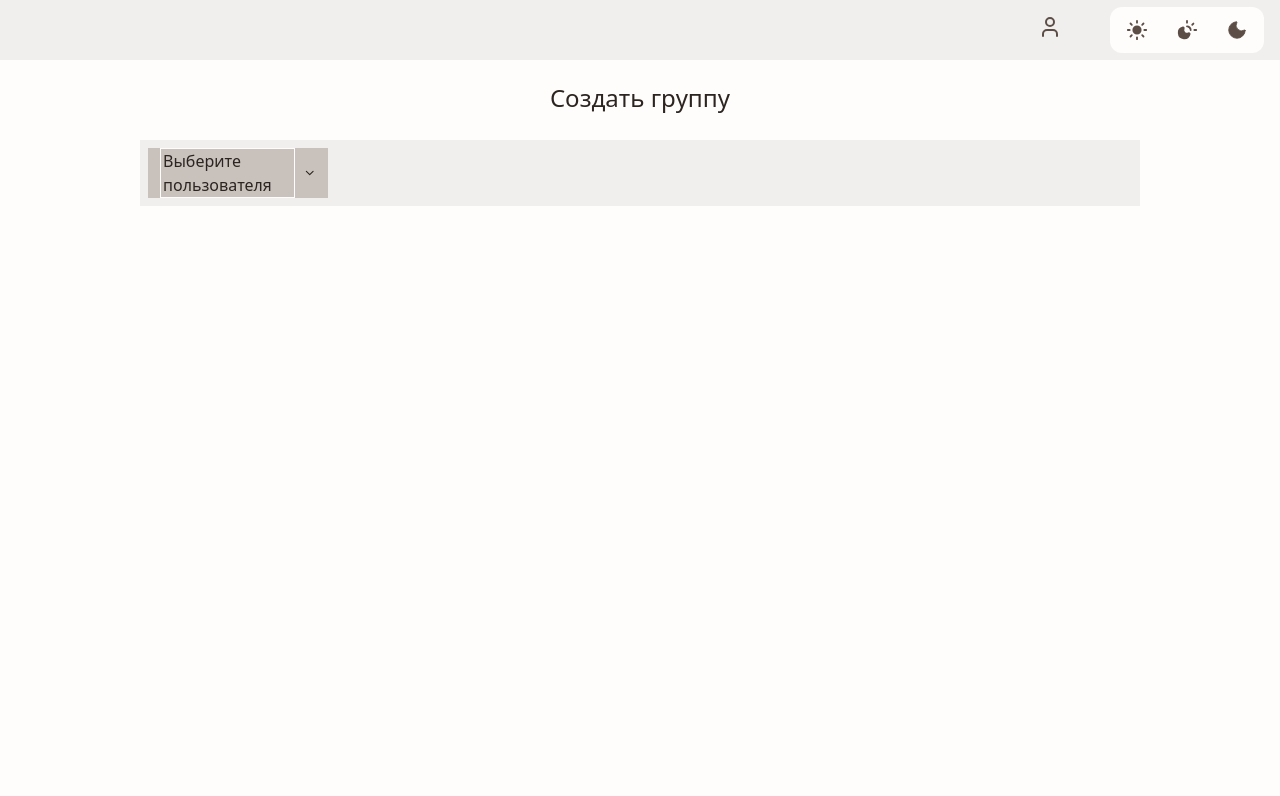
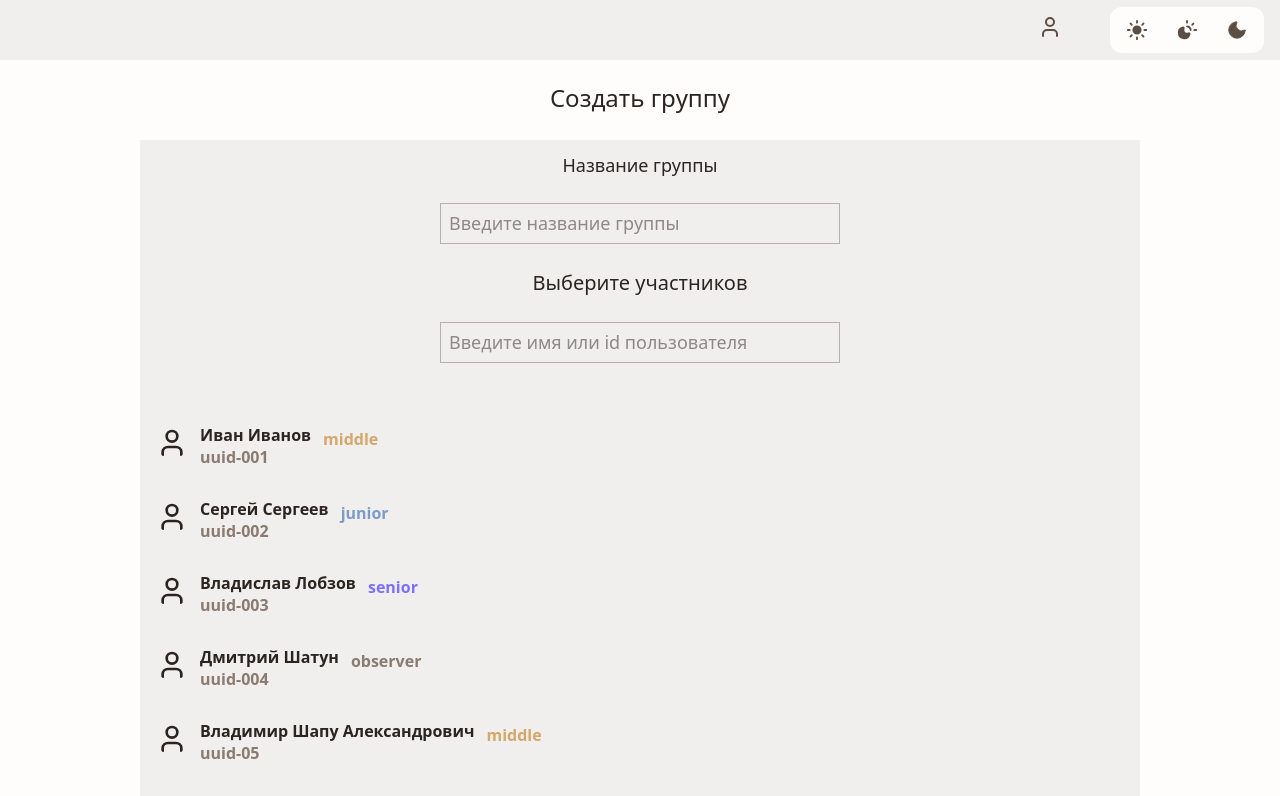
Before and after one commit to trubitsymmxqo0Ot/goals, a Next.js app: page /create-group in a window 1280 px wide. Shown: the top 796 px of the page. Built offline with nearby package versions, Linux system fonts and the light colour scheme.

Commit message:
feat(create-field): added new logic for create group (not done)

```diff
--- a/src/shared/ui/button/button.tsx
+++ b/src/shared/ui/button/button.tsx
@@ -69,11 +69,11 @@ export const Button = ({
 
   return (
     <button {...defaultProps} {...props}>
-      {startContent && !endContent && !isLoading && (
+      {startContent && !isLoading && (
         <div className={text({ size })}>{startContent}</div>
       )}
       <span className="leading-none align-baseline">{children}</span>
-      {endContent && !startContent && !isLoading && (
+      {endContent && !isLoading && (
         <div className={text({ size })}>{endContent}</div>
       )}
       {isLoading && <Icon name="spinner" size={20} className="animate-spin" />}
--- /dev/null
+++ b/src/shared/ui/input/input.tsx
@@ -0,0 +1,13 @@
+import { InputHTMLAttributes } from "react";
+
+interface InputProps extends InputHTMLAttributes<HTMLInputElement> {
+    className?: string
+}
+
+
+export const Input = ({
+    className,
+    ...props
+}: InputProps) => {
+    return <input className={className} {...props} />
+}
--- /dev/null
+++ b/src/widgets/create-field/model/data.tsx
@@ -0,0 +1,58 @@
+import { UsersContext } from "@/shared/ui/select/select-context";
+
+export const mockData: UsersContext[] = [
+    {
+        id: 'uuid-001',
+        image: null,
+        name: 'Иван Иванов',
+        skill: 'middle',
+    },
+    {
+        id: 'uuid-002',
+        image: null,
+        name: 'Сергей Сергеев',
+        skill: 'junior',
+    },
+    {
+        id: 'uuid-003',
+        name: 'Владислав Лобзов',
+        image: null,
+        skill: 'senior',
+    },
+    {
+        id: 'uuid-004',
+        name: 'Дмитрий Шатун',
+        image: null,
+        skill: 'observer'
+    },
+    {
+        id: 'uuid-05',
+        name: "Владимир Шапу Александрович",
+        image: null,
+        skill: 'middle',
+    },
+    {
+        id: 'uuid-07',
+        name: "Любовь А. Г.",
+        image: null,
+        skill: 'middle',
+    },
+    {
+        id: 'uuid-08',
+        name: "Славик",
+        image: null,
+        skill: 'junior',
+    },
+    {
+        id: 'uuid-09',
+        name: "Екатерина Анатольевна",
+        image: null,
+        skill: 'junior',
+    },
+    {
+        id: 'uuid-10',
+        name: "Ярослав Максимович",
+        image: null,
+        skill: 'senior',
+    }
+]
--- /dev/null
+++ b/src/widgets/create-field/model/grades.ts
@@ -0,0 +1,6 @@
+export const grades = {
+    junior: 'text-junior-text',
+    middle: 'text-middle-text',
+    senior: 'text-senior-text',
+    observer: 'text-observer-text',
+}
--- a/src/widgets/create-field/ui/create-field.tsx
+++ b/src/widgets/create-field/ui/create-field.tsx
@@ -1,63 +1,34 @@
 'use client';
-import { Icon } from "@/shared/assets";
 import { text } from "@/shared/primitives/text";
-import { Select, SelectBody, SelectItem, SelectTrigger } from "@/shared/ui/select/select";
+import { SelectUser } from "./select-user";
+import { GroupName } from "./group-name";
+import { useEffect, useState } from "react";
 import { UsersContext } from "@/shared/ui/select/select-context";
-import { useState } from "react";
 
-const mockData: UsersContext[] = [
-    {
-        id: 'uuid-001',
-        image: <Icon name='user' className="size-8 block rounded-full" />,
-        name: 'Иван Иванов',
-        skill: 'middle',
-    },
-    {
-        id: 'uuid-002',
-        image: <Icon name='user' className="size-8 block rounded-full" />,
-        name: 'Сергей Сергеев',
-        skill: 'junior',
-    },
-    {
-        id: 'uuid-003',
-        name: 'Владислав Лобзов',
-        image: <Icon name='user' className="size-8 block rounded-full" />,
-        skill: 'senior',
-    },
-    {
-        id: 'uuid-004',
-        name: 'Дмитрий Шатун',
-        image: <Icon name='user' className="size-8 block rounded-full" />,
-        skill: 'observer'
-    },
-    {
-        id: 'uuid-05',
-        name: "Владимир Слом Александрович",
-        image: <Icon name="user" className="size-8 block rounded-full"/>,
-        skill: 'middle',
-    }
-]
+export interface IData {
+    name: string;
+    users: UsersContext[];
+}
+
+const LC_KEY = 'group-data' as const;
 
 export const CreateField = () => {
-    const [multiply, setMultiply] = useState(true);
+    const [data, setData] = useState<IData>({ name: '', users: [] });
+
+    useEffect(() => {
+        const LCData = localStorage.getItem(LC_KEY);
+        const data = JSON.parse(LCData) as IData;
+        if(!data) {
+            localStorage.setItem(LC_KEY, JSON.stringify(data));
+        }
+    }, [data])
+
     return (
         <section className="flex flex-col items-center gap-6 max-w-250 mx-auto">
             <h2 className={text({ size: '_3xl' })}>Создать группу</h2>
-            <div className="bg-secondary w-full">
-                <Select items={mockData} multiply={multiply}>
-                    <SelectTrigger className="max-w-45"/>
-                    <SelectBody>
-                    {mockData.map(user => (
-                        <SelectItem
-                            id={user.id}
-                            image={user.image}
-                            name={user.name}
-                            skill={user.skill}
-                            key={user.id}
-                        />
-                    ))}
-                    </SelectBody>
-                </Select>
+            <div className="bg-secondary w-full py-3 px-2 flex flex-col gap-6">
+                <GroupName setData={setData} />
+                <SelectUser setData={setData} data={data} />
             </div>
         </section>
     )
--- /dev/null
+++ b/src/widgets/create-field/ui/group-name.tsx
@@ -0,0 +1,34 @@
+import { text } from "@/shared/primitives/text";
+import { Input } from "@/shared/ui/input/input";
+import clsx from "clsx";
+import { Dispatch, SetStateAction, useState } from "react";
+import { IData } from "./create-field";
+
+interface GroupNameProps {
+    setData: Dispatch<SetStateAction<IData>>;
+}
+
+export const GroupName = ({ setData }: GroupNameProps) => {
+    const [name, setName] = useState('');
+
+    const onChangeName = (value: string) => {
+        setName(value);
+        setData(prev => ({ ...prev, name: value }));
+    }
+
+    return (
+        <div>
+            <h3 className={clsx("text-center mb-6", text({ size: 'l' }))}>Название группы</h3>
+            <Input
+                className={clsx(
+                    'border border-color-secondary/40 block',
+                    'w-full max-w-100 mx-auto py-1.5 px-2',
+                    text({size: 'l'})
+                )}
+                value={name}
+                onChange={(e) => onChangeName(e.target.value)}
+                placeholder="Введите название группы"
+            />
+        </div>
+    )
+}
--- /dev/null
+++ b/src/widgets/create-field/ui/select-user.tsx
@@ -0,0 +1,97 @@
+'use client';
+import { text } from "@/shared/primitives/text"
+import { Button } from "@/shared/ui/button/button"
+import { Input } from "@/shared/ui/input/input"
+import clsx from "clsx"
+import { Dispatch, SetStateAction, useMemo, useState } from "react"
+import { mockData } from "../model/data"
+import { UserCard } from "./user-card"
+import { IData } from "./create-field"
+
+interface SelectUserProps {
+    setData: Dispatch<SetStateAction<IData>>;
+    data: IData;
+}
+
+export const SelectUser = ({ setData, data }: SelectUserProps) => {
+    const [value, setValue] = useState('');
+    const [mockUsers, setMockUsers] = useState(mockData);
+    const [open, setOpen] = useState(true);
+
+    const filteredUsers = useMemo(() => {
+        return mockUsers.filter(filterUser => filterUser.name.toLowerCase().includes(value.toLowerCase()) || filterUser.id.toLowerCase().includes(value.toLowerCase()))
+    }, [value, mockUsers])
+
+    const handleChoiceUser = (id: string) => {
+        setData((prev) => {
+            const users = mockUsers.find(u => u.id === id);
+            if (!users) return prev;
+            return { ...prev, users: [...prev.users, users] };
+        })
+        setMockUsers((prev) => prev.filter(u => u.id !== id))
+    }
+
+    const handleDeleteUser = (id: string) => {
+        setMockUsers((prev) => {
+            const user = data.users.find(u => u.id === id);
+            if (!user) return prev;
+            return [user, ...prev];
+        })
+        setData(prev => ({ ...prev, users: [...prev.users.filter(u => u.id !== id)] }));
+    }
+
+    return (
+        <>
+            <h3 className={clsx('text-center', text({ size: 'xl' }))}>Выберите участников</h3>
+            <Input
+                className={clsx(text({ size: 'l' }),
+                    'w-full border border-color-secondary/40 max-w-100 mx-auto py-1.5 px-2'
+                )}
+                value={value}
+                onChange={(e) => setValue(e.target.value)}
+                placeholder="Введите имя или id пользователя"
+            />
+            <div className="flex flex-col gap-3">
+                <div className="relative">
+                    {data.users.length > 0 && (
+                        <Button
+                            onClick={() => setOpen(!open)}
+                            size='m'
+                            className="absolute top-0 right-0 z-20"
+                            variant="secondary"
+                        >
+                            {open ? 'Скрыть' : 'Показать'}
+                        </Button>
+                    )}
+                    <div className={clsx(
+                        data.users.length !== 0 && 'max-h-100',
+                        data.users.length !== 0 && 'border-color-tertiary border',
+                        !open && 'h-7',
+                        "flex flex-col gap-2 p-2 overflow-auto relative"
+                    )}
+                    >
+                        <UserCard
+                            data={data.users}
+                            className="bg-deadline-month/10 hover:bg-deadline-month/20 border border-color-secondary"
+                            handleToggleUser={handleDeleteUser}
+                        />
+                    </div>
+                </div>
+                {filteredUsers.length ? (
+                    <UserCard handleToggleUser={handleChoiceUser} data={filteredUsers} />
+                ) : (
+                    data.users.length !== 0 && filteredUsers.length === 0 && (
+                        <p
+                            className={clsx('text-center text-color-tertiary', text({ size: 'l' }))}
+                        >
+                            <span className={text({ size: '_3xl' })}>🤔</span>
+                            <br />
+                            Такого пользователя не существует
+                        </p>
+                    )
+                )
+                }
+            </div>
+        </>
+    )
+}
--- /dev/null
+++ b/src/widgets/create-field/ui/user-card.tsx
@@ -0,0 +1,46 @@
+import { Button } from "@/shared/ui/button/button";
+import { UsersContext } from "@/shared/ui/select/select-context";
+import { ReactNode } from "react";
+import { grades } from "../model/grades";
+import { Icon } from "@/shared/assets";
+import clsx from "clsx";
+
+interface UserCardProps<T> {
+    className?: string;
+    data: UsersContext[];
+    handleToggleUser?: (id: string) => void;
+}
+
+export const UserCard = <T,>({ className, data, handleToggleUser }: UserCardProps<T>) => {
+    return (
+        <>
+            {data.map(user => (
+                <Button
+                    variant="ghost"
+                    key={user.id}
+                    onClick={() => handleToggleUser?.(user.id)}
+                    className={clsx(
+                        "flex active:scale-99 text-color-primary",
+                        "items-start py-3 px-2 hover:bg-color-tertiary/15",
+                        className
+                    )}
+                    startContent={
+                        <span>
+                            {user.image ? user.image : <Icon name='user' className="size-8 block rounded-full" />}
+                        </span>
+                    }
+                    endContent={
+                        <span className={clsx('font-bold', grades[user.skill])}>
+                            {user.skill}
+                        </span>
+                    }
+                >
+                    <span className="flex flex-col text-left gap-1.5">
+                        <span>{user.name}</span>
+                        <span className="text-color-tertiary">{user.id}</span>
+                    </span>
+                </Button>
+            ))}
+        </>
+    )
+}
```
Also changed, not shown: technical-debt.txt (added).
